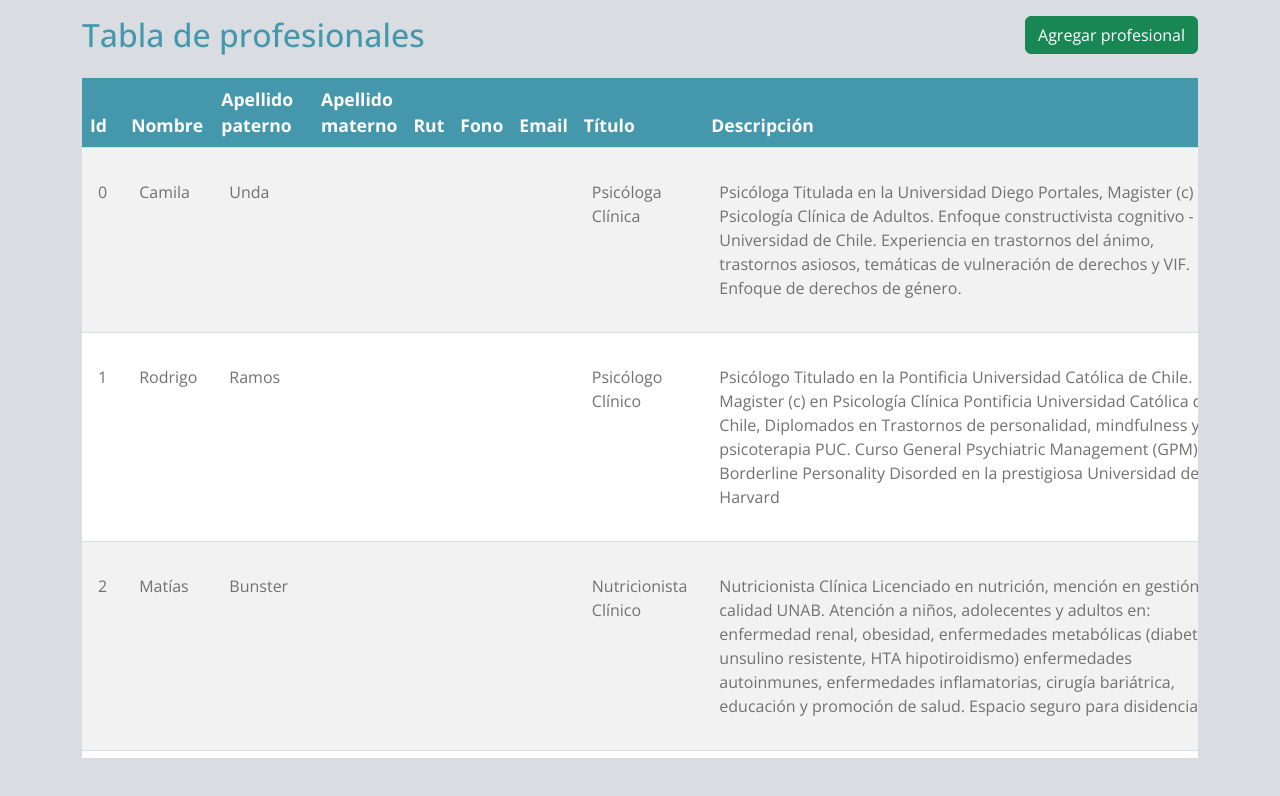
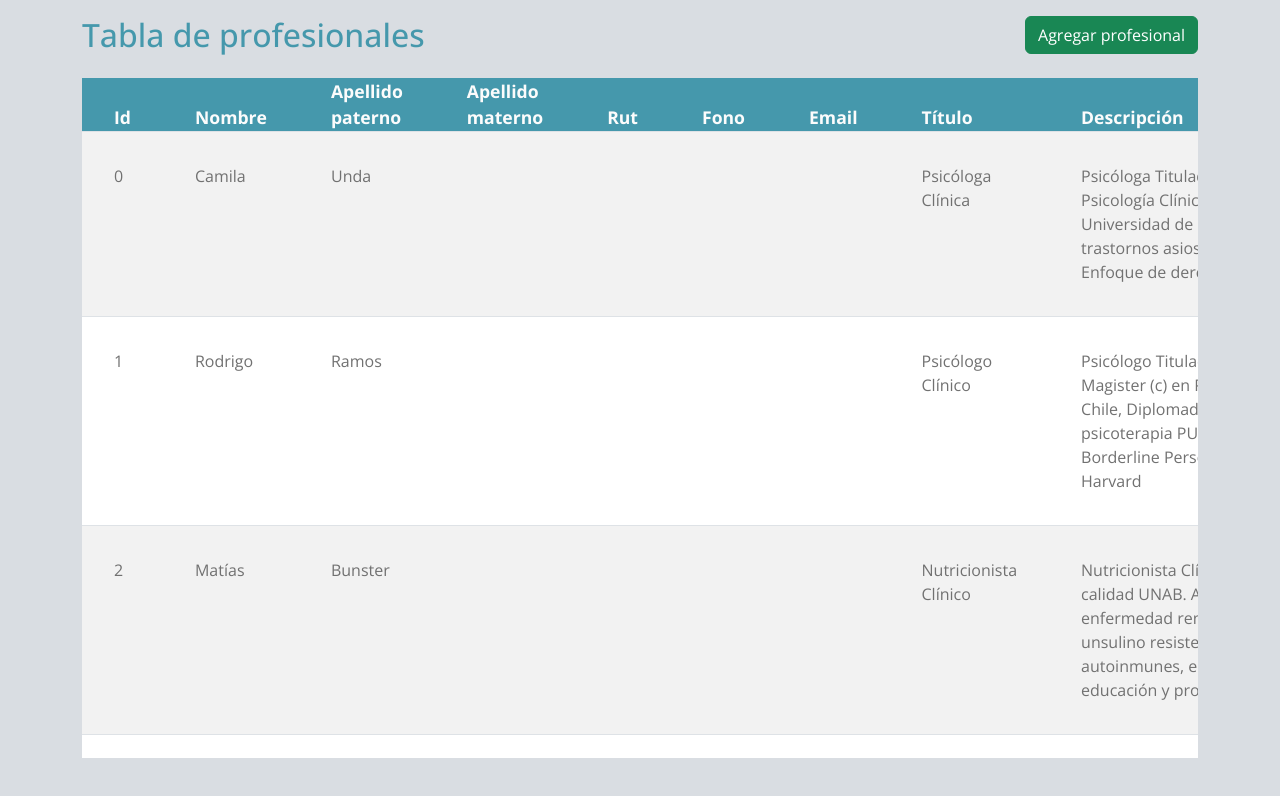
Before and after one commit to ssalinascalibar/espacio-box-noLogin, a React (Vite) app: page /admin in a window 1280 px wide. Shown: the top 796 px of the page. Built offline with nearby package versions, Linux system fonts and the light colour scheme.

Commit message:
mod padding th and td table

```diff
--- a/src/features/adminPanel/adminPanel.css
+++ b/src/features/adminPanel/adminPanel.css
@@ -20,28 +20,19 @@
 }
 
 #professionals-table th {
+    background-color: var(--primary-color);
     color: var(--text-secondary);
-}
-
-#professionals-table th,
-#professionals-table td {
-    background-color: #fff;
-    border-bottom: 1px solid var(--background-primary-color);
+    padding: 0 2rem;
 }
 
 #professionals-table td {
     color: #717171;
-    padding: 2rem 1rem;
+    padding: 2rem 2rem;
 }
 
 #actions {
     display: flex;
 }
-
-#professionals-table th {
-    background-color: var(--primary-color);
-}
-
 
 .custom-cell-content {
     max-height: 150px;
```
